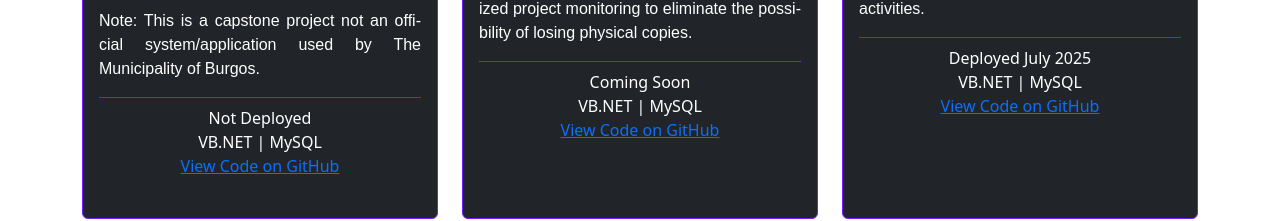
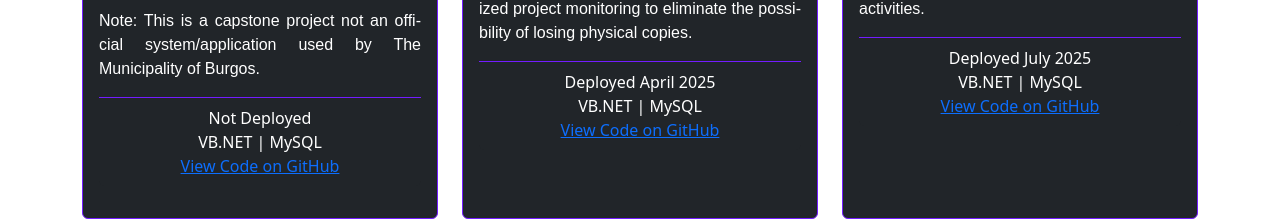
Before and after one commit to JayrusLuy/Digital-Portfolio, a React (Vite) app: page /Digital-Portfolio/projects in a window 1280 px wide. Shown: the part 617-838 px from the top of the page. Built offline with nearby package versions, Linux system fonts and the light colour scheme.

Commit message:
updated date of deployment of simon glass card

```diff
--- a/src/Projects.jsx
+++ b/src/Projects.jsx
@@ -104,7 +104,7 @@ function Projects() {
                 </p>
                 <div className="card-footer custom-card-border">
                   <center>
-                    Coming Soon
+                    Deployed April 2025
                     <br />
                     VB.NET | MySQL
                     <br />
```
Also changed, not shown: 2 other files (tests, documents, lock files or other folders).
